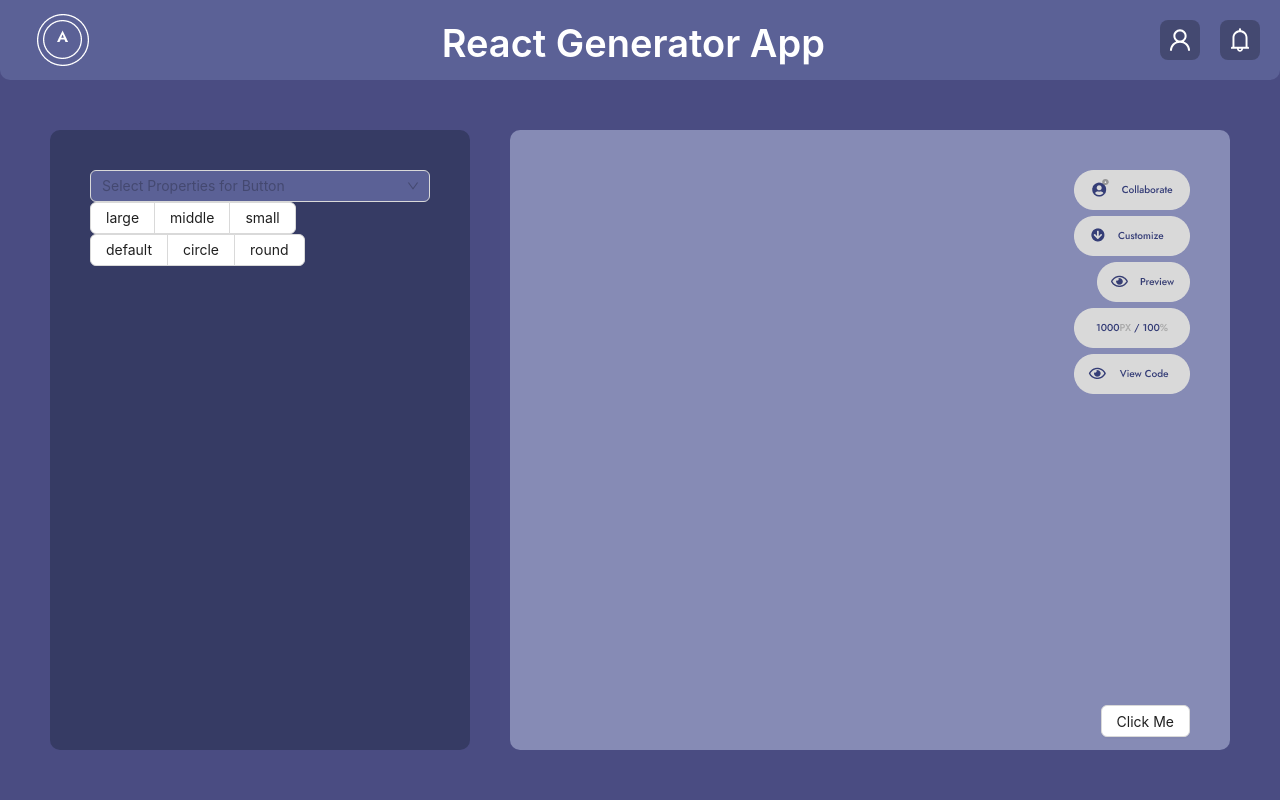
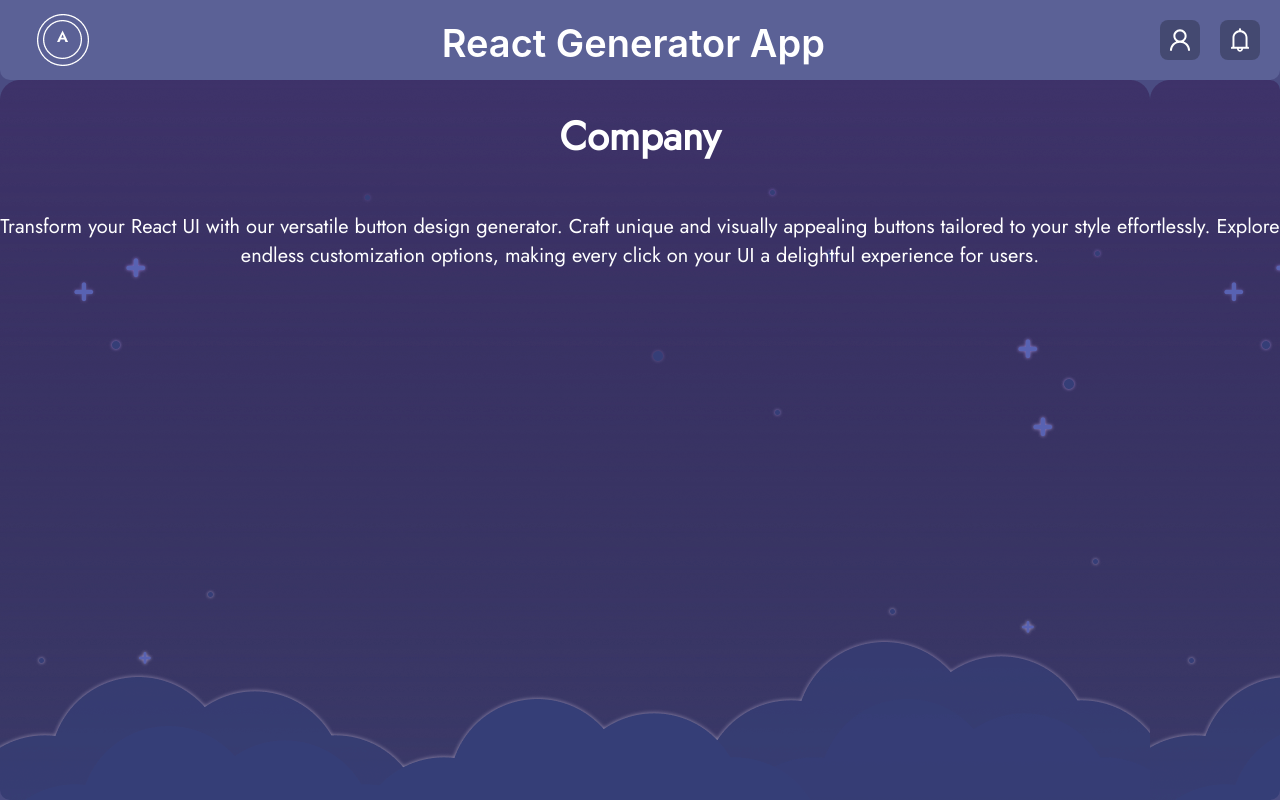
Before and after one commit to dafzal231/react-generator-app, a React (Create React App) app: page / in a window 1280 px wide. Built offline with nearby package versions, Linux system fonts and the light colour scheme.

Commit message:
homepage

```diff
--- a/src/App.jsx
+++ b/src/App.jsx
@@ -1,15 +1,21 @@
 import DropDown from "./components/reusable/dropDown";
 import Nav from "./components/Nav.jsx";
 import Generator from "./components/Generator.jsx";
+import Login from "./components/Login.jsx";
+
+import { BrowserRouter as Router, Route, Routes } from "react-router-dom";
 
 function App() {
   return (
-    <>
+    <Router>
       <div className="app">
-      <Nav></Nav>
-      <Generator></Generator>
-    </div>
-    </>
+        <Nav />
+        <Routes>
+          <Route path="/" element={<Login />} />
+          <Route path="/generator" element={<Generator />} />
+        </Routes>
+      </div>
+    </Router>
   );
 }
 
--- /dev/null
+++ b/src/components/Login.jsx
@@ -0,0 +1,24 @@
+import React from 'react';
+
+const Login = () => {
+    return (
+        <div className = "background">
+            <div className = "container">
+                <div className = "company-title">
+                    <h1>Company</h1>
+                </div>
+
+                <div className = "description">
+                    <p className = "paragraph"> Transform your React UI with our versatile button design generator.
+                     Craft unique and visually appealing buttons tailored to your style effortlessly.
+                     Explore endless customization options, making every click on your UI a delightful
+                     experience for users.
+                     </p>
+                </div>
+
+            </div>
+        </div>
+    )
+}
+
+export default Login;
--- a/src/styles/globals.css
+++ b/src/styles/globals.css
@@ -157,3 +157,125 @@ div{
     color: #fff;
     text-shadow: 0 1px 0 rgba(0, 0, 0, 0.4);
 } */
+
+
+/* ----------------- LOGIN ----------------------- */
+
+ .background {
+    background: url("../images/login_background.png");
+    width: 100%;
+    height: 100%;
+}
+
+.container {
+    display:grid;
+}
+
+.company-title {
+    font-size: 20px;
+    text-align: center;
+}
+
+.description {
+    font-size: 20px;
+    text-align: center;
+}
+
+.login-form {
+    width: 400px;
+    height: 300px;
+    margin: 0 auto;
+    padding: 20px;
+    border-radius: 8px;
+    background-color: #868BB5;
+}
+
+.form-group
+{
+    display:grid;
+}
+
+.email-group
+{
+    width: 300px;
+    height: 50px;
+    border-radius: 10px;
+    background-color: #CACEED;
+    margin: 20px;
+
+}
+
+.password-group
+{
+    width: 300px;
+    height: 50px;
+    border-radius: 10px;
+    background-color: #CACEED;
+    margin: 0 auto;
+    margin: 20px;
+}
+
+.button-container {
+    display: flex;
+}
+
+.login-btn {
+    background-color: #FFFFFF;
+    border-radius: 30px;
+    width: 122px;
+    height: 42px;
+    font-size: 14px;
+    margin: 0 auto;
+}
+
+.signup-btn {
+    background-color: #373E73;
+    color: #ffffff;
+    border-radius: 30px;
+    width: 122px;
+    height: 42px;
+    font-size: 14px;
+    margin: 0 auto;
+}
+
+.email-container {
+    width: 273px;
+    height: 51px;
+    background-color: #CACEED;
+    border-radius: 30px;
+    opacity: 0.5;
+}
+
+.password-container {
+    width: 273px;
+    height: 51px;
+    background-color: #CACEED;
+    border-radius: 30px;
+    opacity: 1;
+    color: black;
+}
+
+.email-input,
+.password-input {
+    width: 150px;
+    height: 15px;
+}
+
+.email-text,
+.password-text {
+    color: black;
+    text-align: center;
+}
+
+.forgot-password {
+    font-size: 14px;
+}
+
+.email-grid,
+.password-grid {
+    display: grid;
+}
+
+.description {
+    display:block;
+}
```
Also changed, not shown: 1 other file (tests, documents, lock files or other folders).
